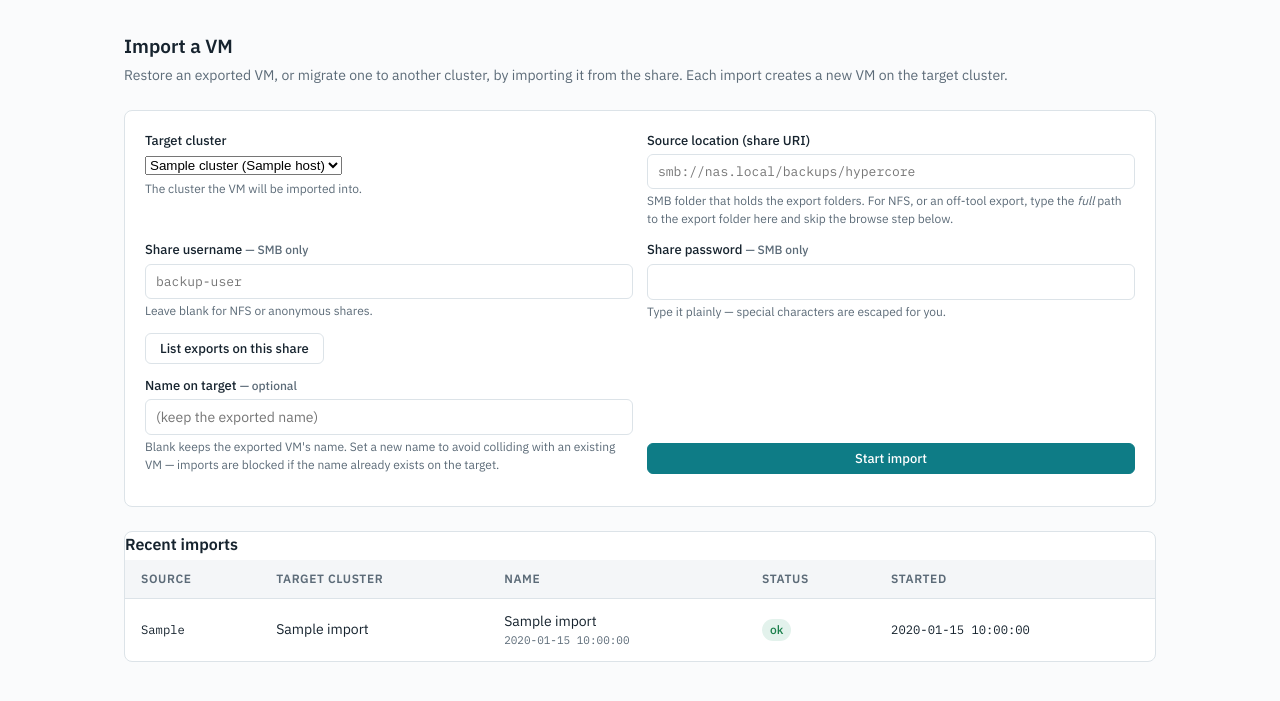
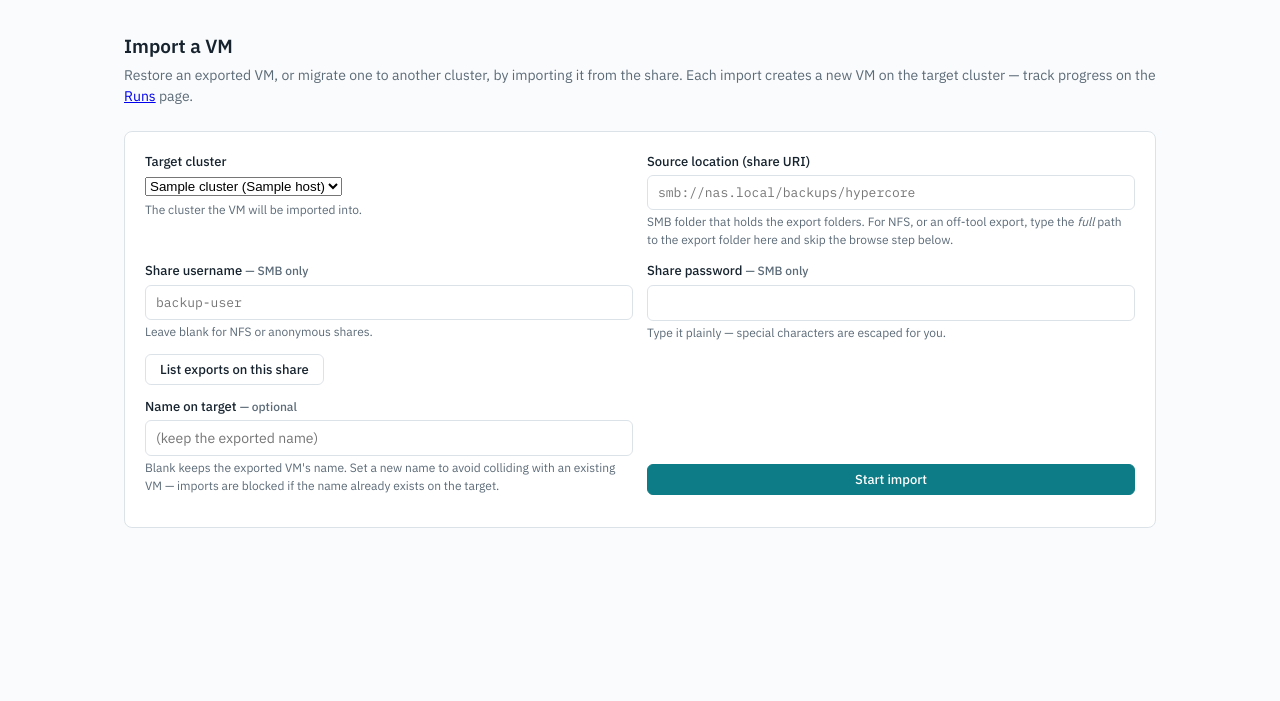
Before and after one commit to wvcollenburg/hypercore-export-manager, a Flask app: template templates/import.html in a window 1280 px wide. Shown: the part 51-752 px from the top of the page. Run offline with Flask 3, Linux system fonts and the light colour scheme; the template is opened without the code that fills it: most values are stand-ins (such as "Sample title", 1, 10 or a date in 2020); parts of the project's set-up code (start-up, migrations or seed data) failed here and were passed over.

Commit message:
fix(import): added progress polling and moved status to runs

```diff
--- a/app.py
+++ b/app.py
@@ -164,9 +164,18 @@ def schedules_run(schedule_id):
 @app.route("/runs")
 def runs():
     schedule_id = request.args.get("schedule_id", type=int)
+    # Imports aren't tied to a schedule, so only show them in the unfiltered view.
+    imports = [] if schedule_id else models.get_imports()
     return render_template("runs.html",
                            runs=models.get_runs(schedule_id),
+                           imports=imports,
                            schedule=models.get_schedule(schedule_id) if schedule_id else None)
+
+
+def _status_list(rows):
+    return [{"id": r["id"], "status": r["status"],
+             "message": r["message"] or "", "task_tag": r["task_tag"] or ""}
+            for r in rows]
 
 
 @app.route("/runs/status")
@@ -175,13 +184,12 @@ def runs_status():
 
     Returns instantly and holds no connection open -- deliberately a poll,
     not a WebSocket/SSE stream, so it never ties up one of the worker's
-    limited threads."""
+    limited threads. Covers both export runs and imports."""
     schedule_id = request.args.get("schedule_id", type=int)
-    rows = models.get_runs(schedule_id)
-    runs = [{"id": r["id"], "status": r["status"],
-             "message": r["message"] or "", "task_tag": r["task_tag"] or ""}
-            for r in rows]
-    return jsonify(runs=runs, active=any(r["status"] == "RUNNING" for r in runs))
+    runs = _status_list(models.get_runs(schedule_id))
+    imports = [] if schedule_id else _status_list(models.get_imports())
+    active = any(r["status"] == "RUNNING" for r in (*runs, *imports))
+    return jsonify(runs=runs, imports=imports, active=active)
 
 
 # --------------------------------------------------------------------- imports
@@ -193,9 +201,7 @@ def _derive_name(folder: str) -> str:
 
 @app.route("/import")
 def imports():
-    return render_template("import.html",
-                           clusters=models.get_clusters(),
-                           imports=models.get_imports())
+    return render_template("import.html", clusters=models.get_clusters())
 
 
 @app.route("/import/browse", methods=["POST"])
@@ -249,8 +255,8 @@ def import_start():
 
     import_id = models.add_import(cluster_id, source_uri, smb_user, smb_password, target_name)
     scheduler.run_import(import_id)
-    flash("Import started. Watch progress below.", "ok")
-    return redirect(url_for("imports"))
+    flash("Import started. Watch progress on the Runs page.", "ok")
+    return redirect(url_for("runs"))
 
 
 # ------------------------------------------------------------ template helper
--- a/templates/import.html
+++ b/templates/import.html
@@ -3,7 +3,8 @@
 {% block content %}
 <h2>Import a VM</h2>
 <p class="sub">Restore an exported VM, or migrate one to another cluster, by importing
-  it from the share. Each import creates a new VM on the target cluster.</p>
+  it from the share. Each import creates a new VM on the target cluster —
+  track progress on the <a href="{{ url_for('runs') }}">Runs</a> page.</p>
 
 {% if not clusters %}
 <div class="card"><div class="empty">
@@ -72,34 +73,6 @@
 </div>
 {% endif %}
 
-<div class="card">
-  <h2 style="font-size:16px; margin:0 0 4px">Recent imports</h2>
-  {% if imports %}
-  <table>
-    <tr><th>Source</th><th>Target cluster</th><th>Name</th><th>Status</th><th>Started</th></tr>
-    {% for i in imports %}
-    <tr>
-      <td class="mono" style="max-width:280px; overflow:hidden; text-overflow:ellipsis; white-space:nowrap"
-          title="{{ i.source_uri }}">{{ i.source_uri }}</td>
-      <td>{{ i.cluster_name }}</td>
-      <td>{{ i.target_name or '—' }}
-        {% if i.created_uuid %}<div class="mono" style="color:var(--muted); font-size:11px">{{ i.created_uuid }}</div>{% endif %}
-      </td>
-      <td>
-        {% if i.status == 'COMPLETE' %}<span class="badge on">ok</span>
-        {% elif i.status == 'ERROR' %}<span class="badge err">failed</span>
-        {% else %}<span class="badge run">{{ i.message or 'running' }}</span>{% endif %}
-        {% if i.status == 'ERROR' and i.message %}<div class="hint">{{ i.message }}</div>{% endif %}
-      </td>
-      <td class="mono">{{ i.started_at }}</td>
-    </tr>
-    {% endfor %}
-  </table>
-  {% else %}
-  <div class="empty">No imports yet.</div>
-  {% endif %}
-</div>
-
 <script>
 const btn = document.getElementById('browse-btn');
 const statusEl = document.getElementById('browse-status');
```
Also changed, not shown: templates/runs.html (+42 -8 lines).
